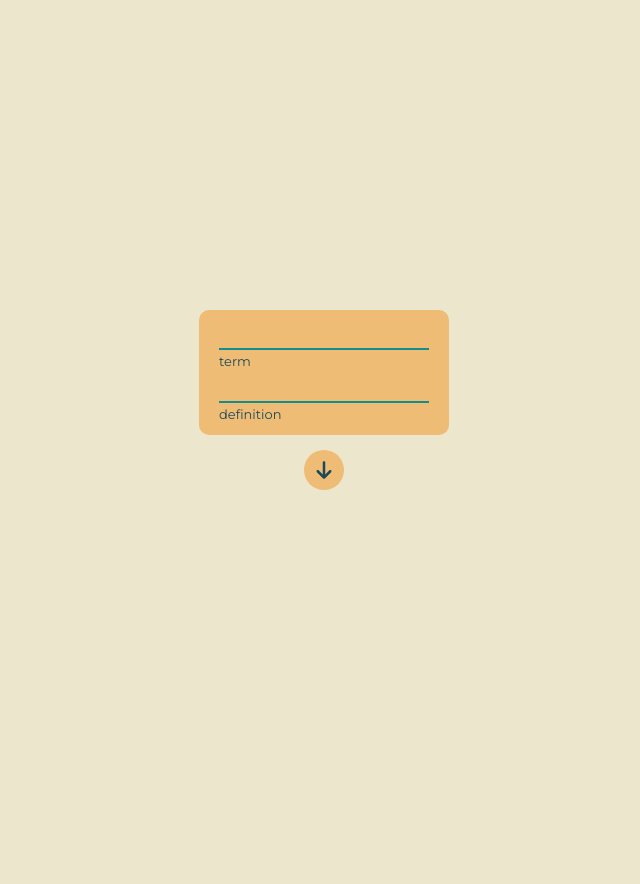
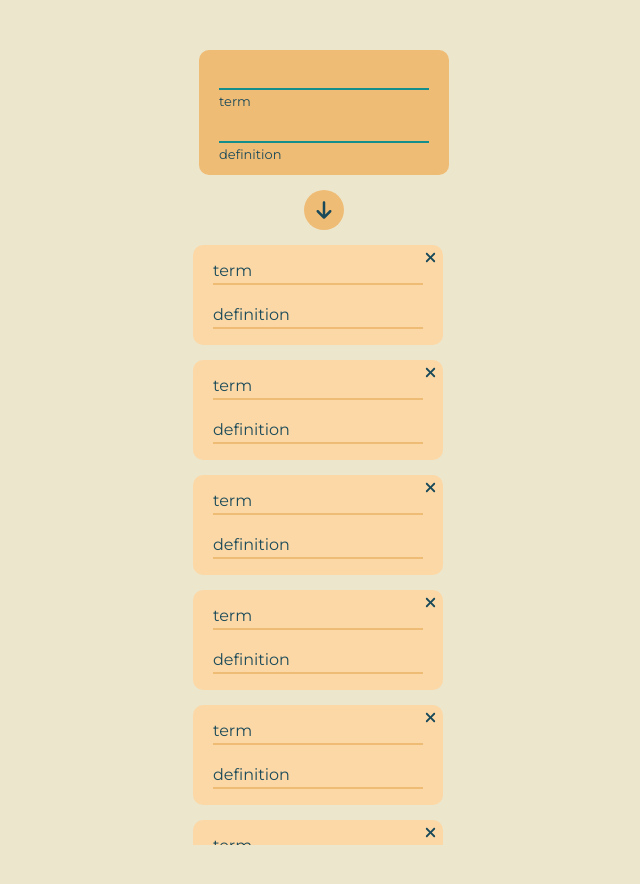
Before and after one commit to veselovae/word-app, a Vue app: page / in a window 1280 px wide. Shown: the top 884 px of the page, without its empty margins (316-956 px from the left). Before the commit the page ends 800 px from the top, so only its background shows below. Built offline with nearby package versions, Linux system fonts and the light colour scheme.

Commit message:
feat: cards box and scrollbar

```diff
--- a/src/assets/style.css
+++ b/src/assets/style.css
@@ -8,10 +8,11 @@
 }
 
 body {
+    padding: 50px 20px;
     width: 100%;
     min-height: 100vh;
     display: flex;
-    align-items: center;
+    align-items: flex-start;
     justify-content: center;
     background-color: #ece6cd;
 }
--- /dev/null
+++ b/src/components/AllCards.vue
@@ -0,0 +1,84 @@
+<template>
+    <div class="all-cards">
+        <div class="card">
+            <img src="../assets/xmark-solid.svg" alt="remove" />
+            <p class="term">term</p>
+            <p class="definition">definition</p>
+        </div>
+        <div class="card">
+            <img src="../assets/xmark-solid.svg" alt="remove" />
+            <p class="term">term</p>
+            <p class="definition">definition</p>
+        </div>
+        <div class="card">
+            <img src="../assets/xmark-solid.svg" alt="remove" />
+            <p class="term">term</p>
+            <p class="definition">definition</p>
+        </div>
+        <div class="card">
+            <img src="../assets/xmark-solid.svg" alt="remove" />
+            <p class="term">term</p>
+            <p class="definition">definition</p>
+        </div>
+        <div class="card">
+            <img src="../assets/xmark-solid.svg" alt="remove" />
+            <p class="term">term</p>
+            <p class="definition">definition</p>
+        </div>
+        <div class="card">
+            <img src="../assets/xmark-solid.svg" alt="remove" />
+            <p class="term">term</p>
+            <p class="definition">definition</p>
+        </div>
+    </div>
+</template>
+
+<script>
+    export default {};
+</script>
+
+<style lang="scss" scoped>
+    .all-cards {
+        height: 600px;
+        overflow-y: auto;
+        padding-right: 2px;
+
+        scrollbar-gutter: stable;
+        scrollbar-width: thin;
+        scrollbar-color: #efbc75 #fcd8a6;
+
+        .card {
+            height: 100px;
+            width: 250px;
+            border-radius: 10px;
+            background-color: #fcd8a6;
+            display: flex;
+            flex-direction: column;
+            justify-content: center;
+            gap: 20px;
+            padding-left: 20px;
+            padding-right: 20px;
+            margin-bottom: 15px;
+            position: relative;
+
+            &:last-child {
+                margin-bottom: 0;
+            }
+
+            img {
+                position: absolute;
+                right: 5px;
+                top: 5px;
+                height: 15px;
+                width: 15px;
+                cursor: pointer;
+            }
+
+            p {
+                border-bottom: 2px solid #efbc75;
+                color: #1a4a5a;
+                padding-bottom: 3px;
+            }
+        }
+    }
+</style>
--- a/src/components/CardsBox.vue
+++ b/src/components/CardsBox.vue
@@ -14,11 +14,16 @@
         <button class="btn-create-card">
             <img src="../assets/arrow-down-solid.svg" alt="create" />
         </button>
+
+        <AllCards></AllCards>
     </div>
 </template>
 
 <script>
-    export default {};
+    import AllCards from "./AllCards.vue";
+    export default {
+        components: { AllCards },
+    };
 </script>
 
 <style lang="scss" scoped>
```
Also changed, not shown: src/assets/xmark-solid.svg (added).
